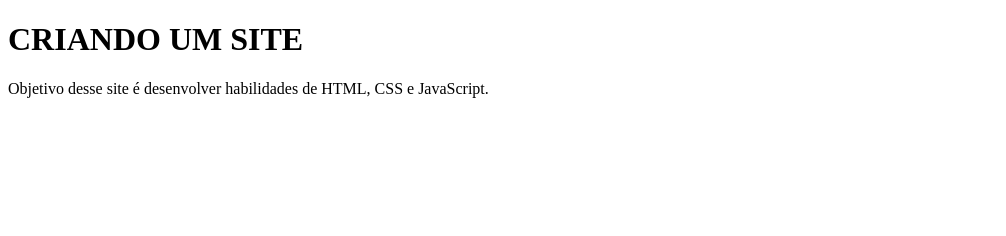
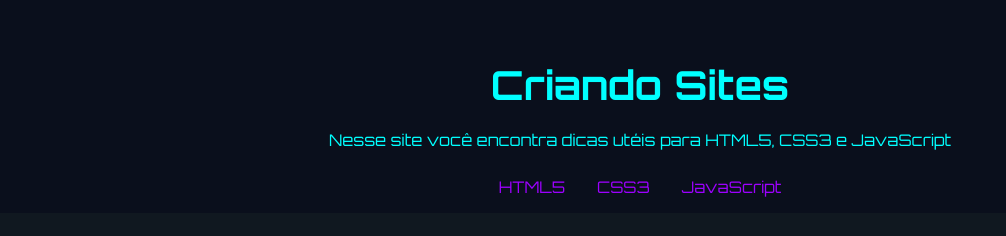
Before and after one commit to tonykelvi/SITE, a plain HTML site: page index.html in a window 1280 px wide. Shown: the whole page, without its empty margins (0-1006 px from the left). Drawn offline with Linux system fonts and the light colour scheme.

Commit message:
versão 0.01
versão 0.01 - atualizado os navegadores e colocado estilo.

```diff
--- /dev/null
+++ b/css/style.css
@@ -0,0 +1,87 @@
+@charset "UTF-8";
+
+/*#################################################
+############### { IMPORT FONTS } ##################
+#################################################*/
+
+@import url('https://fonts.googleapis.com/css2?family=Inter:ital,opsz,wght@0,14..32,100..900;1,14..32,100..900&family=Orbitron:wght@400..900&family=Poppins:ital,wght@0,100;0,200;0,300;0,400;0,500;0,600;0,700;0,800;0,900;1,100;1,200;1,300;1,400;1,500;1,600;1,700;1,800;1,900&display=swap');
+
+/*#################################################
+############### { RESET } #########################
+#################################################*/
+*{
+    margin: 0;
+    padding: 0;
+}
+
+/*#################################################
+############### { VARIAVEIS CSS } #################
+#################################################*/
+:root{
+    --font-inter: 'Inter', sans-serif; /*Parágrafos: Inter*/
+    --font-orbitron: 'Orbitron', sans-serif; /*Título Principal: Orbitron*/
+    --font-poppins: 'Poppins', sans-serif; /*Títulos Secundários Poppins*/
+
+    /*Paleta Completa – Tech Azul Neon (Futurista/Moderna) */
+
+    --cor-cianoNeon:  #00FFFF; /* Primária - Botões, links em destaque, ícones ativos */
+    --cor-azulEletrico:  #0077FF; /*Secundária- Hover, botões secundários, barras de progresso*/
+    --cor-azulPreto: #0A0F1C; /*Fundo 1 - Cor de fundo principal*/
+    --cor-azulNoturno: #101820; /*Fundo 2 - Alternativa para seções ou blocos de conteúdo*/
+    --cor-cinzaClaro: #E5E5E5; /*Texto Claro - Texto padrão sobre fundo escuro*/
+    --cor-roxoNeon: #9D00FF; /*Destaque - Acentos, botões importantes, efeitos de glow*/
+    --cor-cinzaDeep: #1C1C1C; /*Para bordas suaves e separadores*/
+}
+
+/*#################################################
+############### { BODY } ########################
+#################################################*/
+body{
+    height: 100vh;
+    background-color: var(--cor-azulNoturno);
+    font-family: var(--font-inter);
+}
+
+/*#################################################
+############### { HEADER } ########################
+#################################################*/
+header{
+    background-color: var(--cor-azulPreto);
+    color: var(--cor-cianoNeon);
+    text-align: center;
+    font-family: var(--font-orbitron);
+    font-weight: 400;
+}
+header > h1{
+    font-size: 2.5em;
+    padding: 1.5em 0px 0.5em 0px;
+}
+header > p{
+    font-size: 1em;
+    padding-bottom: 0.7em;
+    font-weight: 100;
+}
+/*#################################################
+################# { NAV } #########################
+#################################################*/
+nav{
+    margin-top: 1em;
+    padding-bottom: 1em;
+}
+nav ul {
+    display: flex; /*Aplicar na lista, pois senão ela continua se comportando como uma lista vertical por padrão*/
+    justify-content: center;
+    gap: 2em; /* Espaçamento entre os itens */
+    padding: 0;
+    margin: 0;
+    list-style: none;
+}
+nav li a{
+    color: var(--cor-roxoNeon);
+    text-decoration: none;
+}
+nav li a:hover{
+    color: var(--cor-azulEletrico);
+    text-decoration: none;
+    transition-duration: 0.3s;
+}
--- a/index.html
+++ b/index.html
@@ -3,14 +3,21 @@
 <head>
     <meta charset="UTF-8">
     <meta name="viewport" content="width=device-width, initial-scale=1.0">
-    <title>Tony Almeida</title>
+    <title>Site Web</title>
+    <link rel="stylesheet" href="/css/style.css">
 </head>
 <body>
     <header>
-        <h1>CRIANDO UM SITE</h1>
-        <p>Objetivo desse site é desenvolver habilidades de HTML, CSS e JavaScript.</p>
+        <h1>Criando Sites</h1>
+        <p>Nesse site você encontra dicas utéis para HTML5, CSS3 e JavaScript</p>
+        <nav>
+            <ul>
+                <li><a href="html.html">HTML5</a></li>
+                <li><a href="css.html">CSS3</a></li>
+                <li><a href="javascript.html">JavaScript</a></li>
+            </ul>
+        </nav>
     </header>
     <main></main>
-
 </body>
 </html>
```
